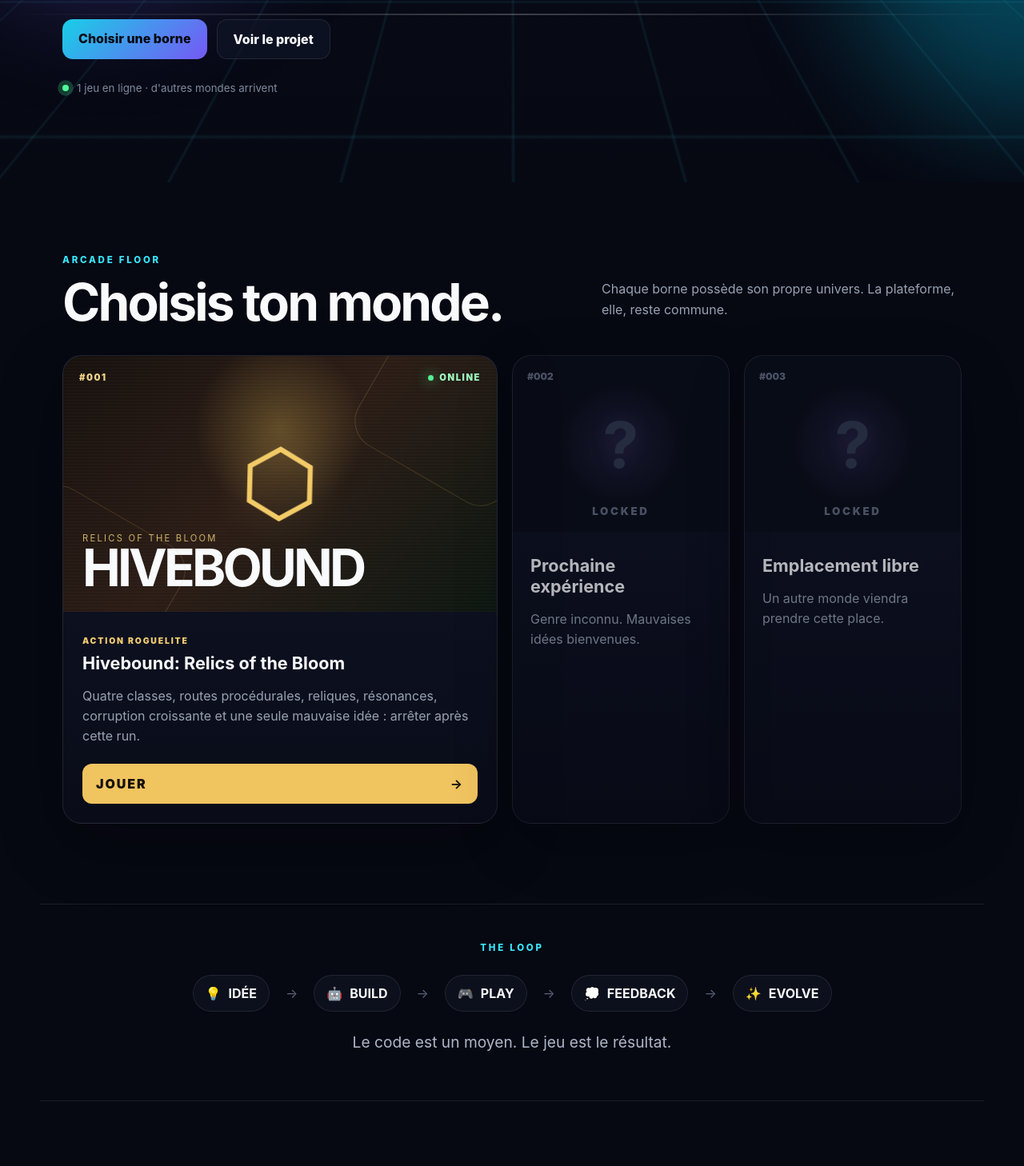
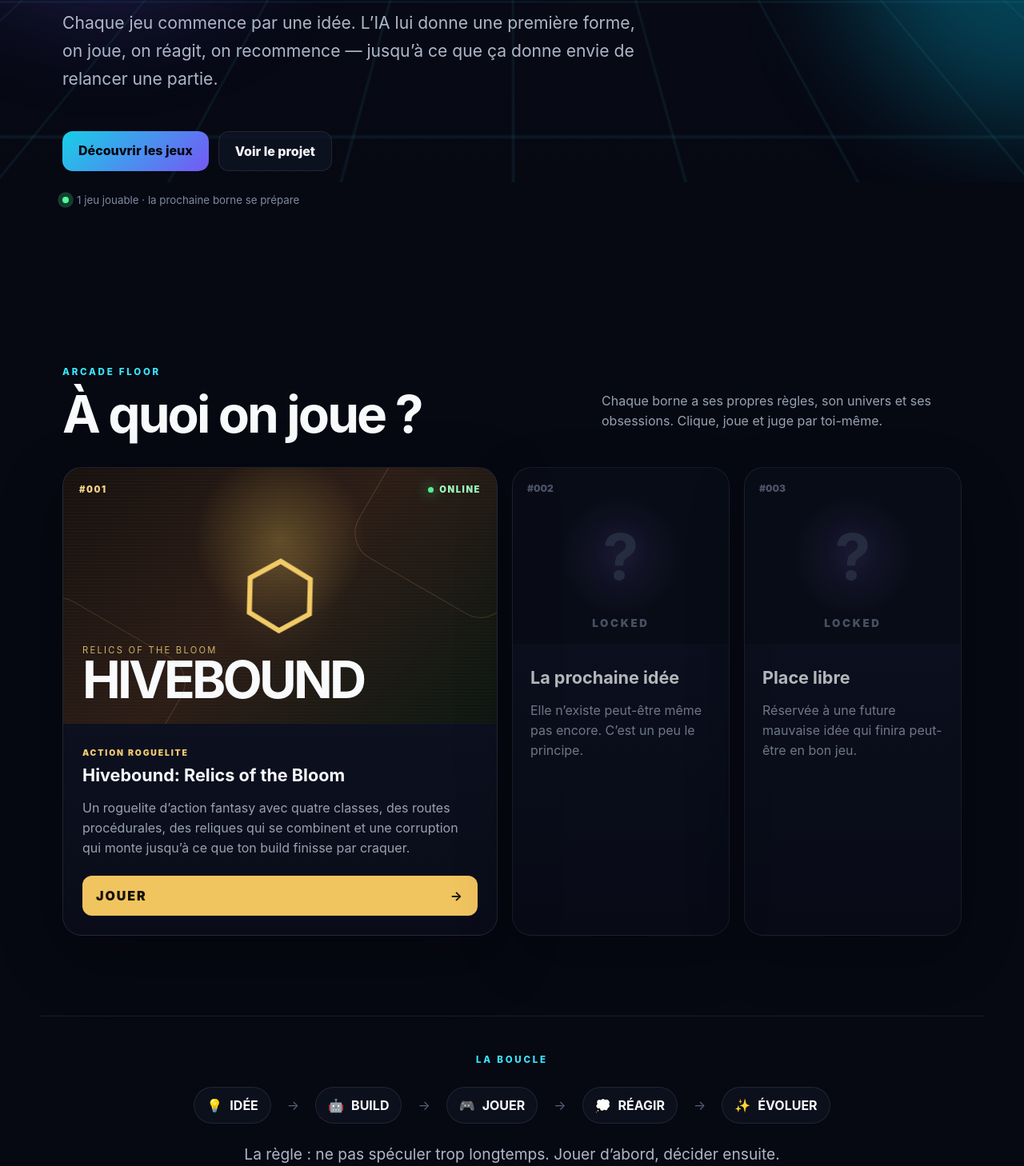
Before and after one commit to mjodheim/Vibe-Arcade, a plain HTML site: page index.html in a window 1280 px wide. Shown: the part 572-2030 px from the top of the page at 80% size. Drawn offline with Linux system fonts and the light colour scheme.

Commit message:
Refine Vibe Arcade homepage copy and remove scanline

```diff
--- a/index.html
+++ b/index.html
@@ -4,12 +4,12 @@
   <meta charset="utf-8" />
   <meta name="viewport" content="width=device-width,initial-scale=1,viewport-fit=cover" />
   <meta name="theme-color" content="#070912" />
-  <meta name="description" content="Vibe Arcade — une collection de jeux nés d'idées, de conversations avec l'IA et de playtests." />
-  <title>Vibe Arcade — Ideas in, games out</title>
+  <meta name="description" content="Vibe Arcade — des idées qui deviennent des jeux jouables grâce au vibe coding, au playtest et à l'itération." />
+  <title>Vibe Arcade — Les idées deviennent jouables</title>
   <link rel="stylesheet" href="/arcade.css" />
 </head>
 <body>
-  <div class="bg" aria-hidden="true"><div class="grid"></div><div class="orb o1"></div><div class="orb o2"></div><div class="scan"></div></div>
+  <div class="bg" aria-hidden="true"><div class="grid"></div><div class="orb o1"></div><div class="orb o2"></div></div>
 
   <header class="topbar">
     <a class="brand" href="/" aria-label="Vibe Arcade accueil"><span class="brand-mark">VA</span><span>VIBE ARCADE</span></a>
@@ -22,20 +22,20 @@
 
   <main>
     <section class="hero">
-      <div class="hero-kicker">ARCADE / EXPERIMENT / PLAY</div>
-      <h1><span>IDEAS IN.</span><br><em>GAMES OUT.</em></h1>
-      <p class="hero-text" data-fr="Une collection de jeux construits à partir d'idées, de playtests et de retours en langage naturel." data-en="A collection of games built from ideas, playtests and natural-language feedback.">Une collection de jeux construits à partir d'idées, de playtests et de retours en langage naturel.</p>
+      <div class="hero-kicker" data-fr="VIBE ARCADE · UNE EXPÉRIENCE DE VIBE CODING" data-en="VIBE ARCADE · A VIBE CODING EXPERIMENT">VIBE ARCADE · UNE EXPÉRIENCE DE VIBE CODING</div>
+      <h1><span data-fr="LES IDÉES" data-en="IDEAS">LES IDÉES</span><br><em data-fr="DEVIENNENT JOUABLES." data-en="BECOME PLAYABLE.">DEVIENNENT JOUABLES.</em></h1>
+      <p class="hero-text" data-fr="Chaque jeu commence par une idée. L’IA lui donne une première forme, on joue, on réagit, on recommence — jusqu’à ce que ça donne envie de relancer une partie." data-en="Every game starts with an idea. AI gives it a first shape, we play, react and iterate — until it makes us want one more run.">Chaque jeu commence par une idée. L’IA lui donne une première forme, on joue, on réagit, on recommence — jusqu’à ce que ça donne envie de relancer une partie.</p>
       <div class="hero-actions">
-        <a class="cta primary" href="#games" data-fr="Choisir une borne" data-en="Choose a cabinet">Choisir une borne</a>
+        <a class="cta primary" href="#games" data-fr="Découvrir les jeux" data-en="Discover the games">Découvrir les jeux</a>
         <a class="cta" href="https://github.com/mjodheim/Vibe-Arcade" target="_blank" rel="noreferrer" data-fr="Voir le projet" data-en="View the project">Voir le projet</a>
       </div>
-      <div class="pulse-line"><span></span><small data-fr="1 jeu en ligne · d'autres mondes arrivent" data-en="1 game online · more worlds incoming">1 jeu en ligne · d'autres mondes arrivent</small></div>
+      <div class="pulse-line"><span></span><small data-fr="1 jeu jouable · la prochaine borne se prépare" data-en="1 playable game · the next cabinet is on its way">1 jeu jouable · la prochaine borne se prépare</small></div>
     </section>
 
     <section id="games" class="games-section">
       <div class="section-head">
-        <div><span class="eyebrow">ARCADE FLOOR</span><h2 data-fr="Choisis ton monde." data-en="Choose your world.">Choisis ton monde.</h2></div>
-        <p data-fr="Chaque borne possède son propre univers. La plateforme, elle, reste commune." data-en="Each cabinet has its own universe. The arcade around them is shared.">Chaque borne possède son propre univers. La plateforme, elle, reste commune.</p>
+        <div><span class="eyebrow">ARCADE FLOOR</span><h2 data-fr="À quoi on joue ?" data-en="What are we playing?">À quoi on joue ?</h2></div>
+        <p data-fr="Chaque borne a ses propres règles, son univers et ses obsessions. Clique, joue et juge par toi-même." data-en="Every cabinet has its own rules, world and obsessions. Pick one, play it and judge for yourself.">Chaque borne a ses propres règles, son univers et ses obsessions. Clique, joue et juge par toi-même.</p>
       </div>
 
       <div class="cabinet-grid">
@@ -49,20 +49,20 @@
           </div>
           <div class="cabinet-body">
             <div><span class="genre">ACTION ROGUELITE</span><h3>Hivebound: Relics of the Bloom</h3></div>
-            <p data-fr="Quatre classes, routes procédurales, reliques, résonances, corruption croissante et une seule mauvaise idée : arrêter après cette run." data-en="Four classes, procedural routes, relics, resonances, rising corruption and one terrible idea: stopping after this run.">Quatre classes, routes procédurales, reliques, résonances, corruption croissante et une seule mauvaise idée : arrêter après cette run.</p>
+            <p data-fr="Un roguelite d’action fantasy avec quatre classes, des routes procédurales, des reliques qui se combinent et une corruption qui monte jusqu’à ce que ton build finisse par craquer." data-en="A fantasy action roguelite with four classes, procedural routes, combinable relics and corruption that keeps rising until your build finally breaks.">Un roguelite d’action fantasy avec quatre classes, des routes procédurales, des reliques qui se combinent et une corruption qui monte jusqu’à ce que ton build finisse par craquer.</p>
             <a class="play" href="/hivebound/"><span data-fr="JOUER" data-en="PLAY">JOUER</span><b>→</b></a>
           </div>
         </article>
 
-        <article class="cabinet locked"><div class="locked-screen"><span>#002</span><b>?</b><small>LOCKED</small></div><div class="locked-body"><h3 data-fr="Prochaine expérience" data-en="Next experiment">Prochaine expérience</h3><p data-fr="Genre inconnu. Mauvaises idées bienvenues." data-en="Genre unknown. Bad ideas welcome.">Genre inconnu. Mauvaises idées bienvenues.</p></div></article>
-        <article class="cabinet locked"><div class="locked-screen"><span>#003</span><b>?</b><small>LOCKED</small></div><div class="locked-body"><h3 data-fr="Emplacement libre" data-en="Empty cabinet">Emplacement libre</h3><p data-fr="Un autre monde viendra prendre cette place." data-en="Another world will eventually take this slot.">Un autre monde viendra prendre cette place.</p></div></article>
+        <article class="cabinet locked"><div class="locked-screen"><span>#002</span><b>?</b><small>LOCKED</small></div><div class="locked-body"><h3 data-fr="La prochaine idée" data-en="The next idea">La prochaine idée</h3><p data-fr="Elle n’existe peut-être même pas encore. C’est un peu le principe." data-en="It might not even exist yet. That's kind of the point.">Elle n’existe peut-être même pas encore. C’est un peu le principe.</p></div></article>
+        <article class="cabinet locked"><div class="locked-screen"><span>#003</span><b>?</b><small>LOCKED</small></div><div class="locked-body"><h3 data-fr="Place libre" data-en="Empty cabinet">Place libre</h3><p data-fr="Réservée à une future mauvaise idée qui finira peut-être en bon jeu." data-en="Reserved for a future bad idea that might somehow become a good game.">Réservée à une future mauvaise idée qui finira peut-être en bon jeu.</p></div></article>
       </div>
     </section>
 
     <section class="manifesto">
-      <span class="eyebrow">THE LOOP</span>
-      <div class="loop"><span>💡 <b data-fr="IDÉE" data-en="IDEA">IDÉE</b></span><i>→</i><span>🤖 <b>BUILD</b></span><i>→</i><span>🎮 <b>PLAY</b></span><i>→</i><span>💭 <b>FEEDBACK</b></span><i>→</i><span>✨ <b>EVOLVE</b></span></div>
-      <p data-fr="Le code est un moyen. Le jeu est le résultat." data-en="Code is the means. The game is the result.">Le code est un moyen. Le jeu est le résultat.</p>
+      <span class="eyebrow" data-fr="LA BOUCLE" data-en="THE LOOP">LA BOUCLE</span>
+      <div class="loop"><span>💡 <b data-fr="IDÉE" data-en="IDEA">IDÉE</b></span><i>→</i><span>🤖 <b>BUILD</b></span><i>→</i><span>🎮 <b data-fr="JOUER" data-en="PLAY">JOUER</b></span><i>→</i><span>💭 <b data-fr="RÉAGIR" data-en="REACT">RÉAGIR</b></span><i>→</i><span>✨ <b data-fr="ÉVOLUER" data-en="EVOLVE">ÉVOLUER</b></span></div>
+      <p data-fr="La règle : ne pas spéculer trop longtemps. Jouer d’abord, décider ensuite." data-en="The rule: don't speculate for too long. Play first, decide next.">La règle : ne pas spéculer trop longtemps. Jouer d’abord, décider ensuite.</p>
     </section>
   </main>
 
```
